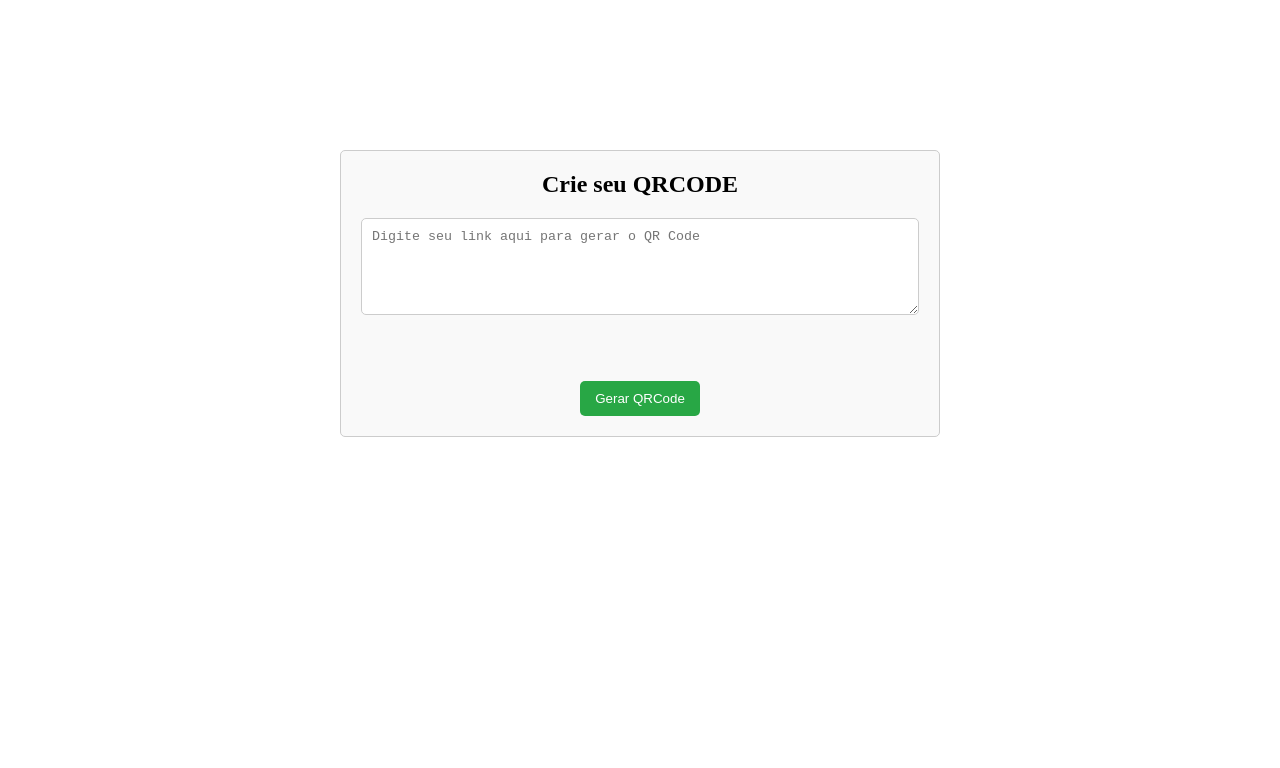
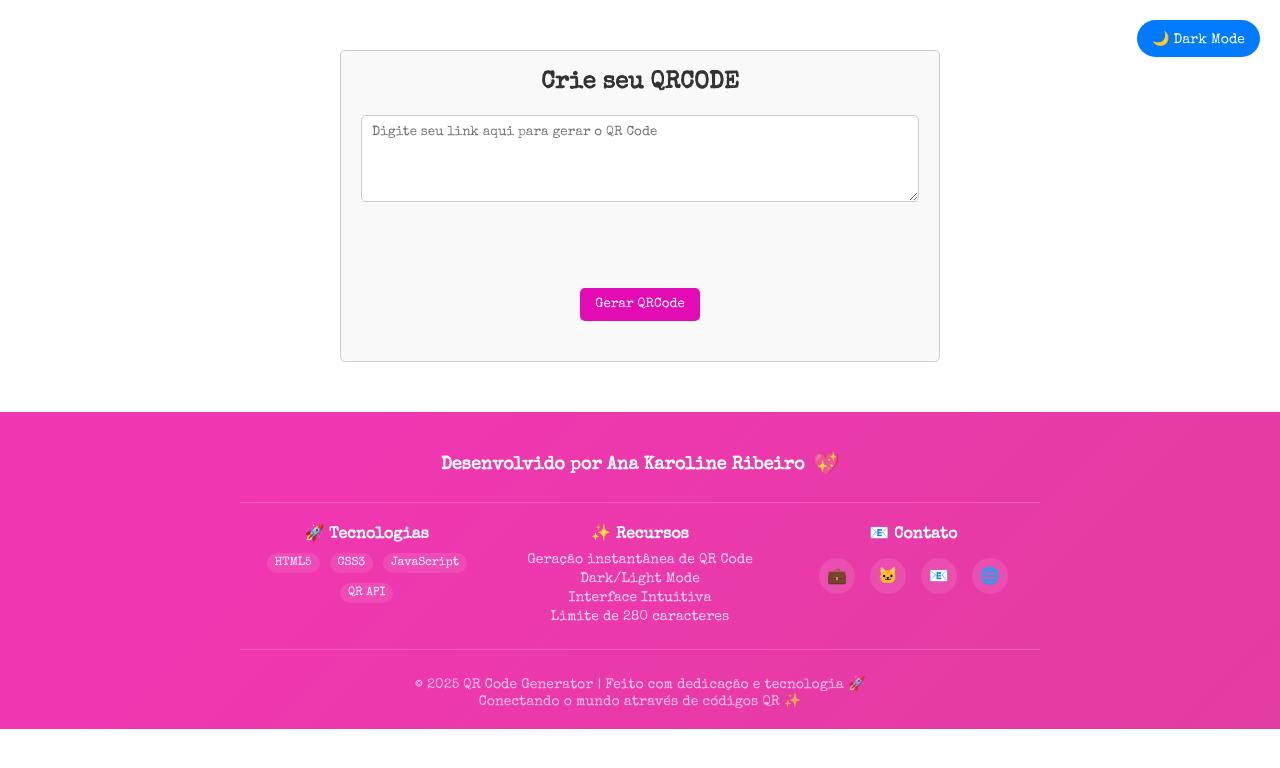
Before and after one commit to Ana-Karoline-Tech/Gerador-de-QR-Code, a plain HTML site: page index.html in a window 1280 px wide. Drawn offline with nearby package versions, Linux system fonts and the light colour scheme.

Commit message:
Adicionei o dark-mode, footer e estilizações gerais.

```diff
--- a/dark-mode.css
+++ b/dark-mode.css
@@ -0,0 +1,89 @@
+ * {
+            transition: all 0.3s ease;
+        }
+
+        body {
+            margin: 0;
+            padding: 0;
+            font-family: Arial, sans-serif;
+            background-color: #ffffff;
+            color: #333333;
+        }
+
+        .container {
+            max-width: 600px;
+            margin: 0 auto;
+            margin-top: 50px;
+            padding: 20px;
+            border: 1px solid #ccc;
+            border-radius: 5px;
+            background-color: #f9f9f9;
+            text-align: center;
+        }
+
+
+
+        .button {
+            padding: 10px 15px;
+            border: none;
+            border-radius: 5px;
+            background-color: #28a745;
+            color: white;
+            cursor: pointer;
+            display: block;
+            margin: 20px auto;
+        }
+
+        .button:hover {
+            background-color: #218838;
+        }
+
+        .theme-toggle {
+            position: fixed;
+            top: 20px;
+            right: 20px;
+            padding: 10px 15px;
+            border: none;
+            border-radius: 20px;
+            background-color: #007bff;
+            color: white;
+            cursor: pointer;
+            font-size: 14px;
+        }
+
+        .theme-toggle:hover {
+            background-color: #0056b3;
+        }
+
+        /* Dark mode styles */
+        body.dark-mode {
+            background-color: #121212;
+            color: #ffffff;
+        }
+
+        body.dark-mode .container {
+            background-color: #1e1e1e;
+            border-color: #444444;
+            color: #ffffff;
+        }
+
+        body.dark-mode .button {
+            background-color: #198754 !important;
+        }
+
+        body.dark-mode .button:hover {
+            background-color: #157347 !important;
+        }
+
+        body.dark-mode .theme-toggle {
+            background-color: #6c757d;
+        }
+
+        body.dark-mode .theme-toggle:hover {
+            background-color: #5a6268;
+        }
+
+       body.dark-mode .textarea .theme-toggle {
+            background-color: #6c757d;
+            border-color: #0d09cd;
+        }
--- /dev/null
+++ b/dark-mode.js
@@ -0,0 +1,22 @@
+function toggleTheme() {
+    document.body.classList.toggle('dark-mode');
+}
+
+function toggleTheme() {
+            const body = document.body;
+            const themeToggle = document.querySelector('.theme-toggle');
+
+            body.classList.toggle('dark-mode');
+
+            if (body.classList.contains('dark-mode')) {
+                themeToggle.innerHTML = '☀️ Light Mode';
+            } else {
+                themeToggle.innerHTML = '🌙 Dark Mode';
+            }
+        }
+
+        // Detectar preferência do sistema (opcional)
+        if (window.matchMedia && window.matchMedia('(prefers-color-scheme: dark)').matches) {
+            document.body.classList.add('dark-mode');
+            document.querySelector('.theme-toggle').innerHTML = '☀️ Light Mode';
+        }
--- /dev/null
+++ b/footer.css
@@ -0,0 +1,155 @@
+        .footer {
+            background: linear-gradient(135deg, #f136b2 19%, #e23da0 100%);
+            color: white;
+            padding: 40px 20px 20px;
+            text-align: center;
+            margin-top: 50px;
+        }
+
+        .footer-content {
+            max-width: 800px;
+            margin: 0 auto;
+        }
+
+        .footer-main {
+            font-size: 18px;
+            font-weight: 600;
+            margin-bottom: 15px;
+            display: flex;
+            align-items: center;
+            justify-content: center;
+            gap: 10px;
+        }
+
+        .footer-main .heart {
+            color: #ff6b6b;
+            font-size: 20px;
+            animation: heartbeat 1.5s ease-in-out infinite;
+        }
+
+        @keyframes heartbeat {
+            0% { transform: scale(1); }
+            50% { transform: scale(1.1); }
+            100% { transform: scale(1); }
+        }
+
+        .footer-info {
+            display: grid;
+            grid-template-columns: repeat(auto-fit, minmax(200px, 1fr));
+            gap: 20px;
+            margin: 25px 0;
+            padding: 20px 0;
+            border-top: 1px solid rgba(255, 255, 255, 0.2);
+            border-bottom: 1px solid rgba(255, 255, 255, 0.2);
+        }
+
+        .footer-section {
+            text-align: center;
+        }
+
+        .footer-section h4 {
+            margin: 0 0 10px 0;
+            font-size: 16px;
+            color: #fff;
+        }
+
+        .footer-section p {
+            margin: 5px 0;
+            font-size: 14px;
+            color: rgba(255, 255, 255, 0.8);
+        }
+
+        .footer-section .tech-stack {
+            display: flex;
+            justify-content: center;
+            gap: 10px;
+            flex-wrap: wrap;
+        }
+
+        .tech-item {
+            background: rgba(255, 255, 255, 0.1);
+            padding: 4px 8px;
+            border-radius: 12px;
+            font-size: 12px;
+            backdrop-filter: blur(10px);
+        }
+
+        .footer-bottom {
+            font-size: 14px;
+            color: rgba(255, 255, 255, 0.7);
+            margin-top: 20px;
+        }
+
+        .social-links {
+            display: flex;
+            justify-content: center;
+            gap: 15px;
+            margin: 15px 0;
+        }
+
+        .social-link {
+            display: inline-block;
+            padding: 8px;
+            background: rgba(255, 255, 255, 0.1);
+            border-radius: 50%;
+            transition: all 0.3s ease;
+            text-decoration: none;
+            color: white;
+        }
+
+        .social-link:hover {
+            background: rgba(255, 255, 255, 0.2);
+            transform: translateY(-2px);
+        }
+
+        /* Dark mode styles */
+        body.dark-mode {
+            background-color: #121212;
+            color: #ffffff;
+        }
+
+        body.dark-mode .container {
+            background-color: #1e1e1e;
+            border-color: #444444;
+            color: #ffffff;
+        }
+
+        body.dark-mode .title {
+            color: #ffffff;
+        }
+
+        body.dark-mode .textarea {
+            background-color: #2d2d2d;
+            border-color: #555;
+            color: #ffffff;
+        }
+
+        body.dark-mode .theme-toggle {
+            background-color: #6c757d;
+        }
+
+        body.dark-mode .theme-toggle:hover {
+            background-color: #5a6268;
+        }
+
+        body.dark-mode .footer {
+            background: linear-gradient(135deg, #2c3e50 0%, #34495e 100%);
+        }
+
+        /* Responsive */
+        @media (max-width: 768px) {
+            .footer-info {
+                grid-template-columns: 1fr;
+                gap: 15px;
+            }
+
+            .footer-main {
+                font-size: 16px;
+                flex-direction: column;
+                gap: 5px;
+            }
+
+            .social-links {
+                gap: 10px;
+            }
+        }
--- a/index.html
+++ b/index.html
@@ -6,8 +6,11 @@
     <title>QR CODE</title>
     <link rel="stylesheet" href="styles.css">
     <link rel="stylesheet" href="dark-mode.css">
+    <link rel="stylesheet" href="footer.css">
+    <link href="https://fonts.googleapis.com/css2?family=Special+Elite&display=swap" rel="stylesheet">
 </head>
 <body>
+    <button class="theme-toggle" onclick="toggleTheme()">🌙 Dark Mode</button>
     <div class="container">
         <h1 class="title">Crie seu QRCODE</h1>
         <textarea class="textarea" maxlength="280" rows="5" placeholder="Digite seu link aqui para gerar o QR Code" ></textarea>
@@ -18,6 +21,52 @@
         <br>
         <button class="button" onclick="GerarQRCode()">Gerar QRCode</button>
     </div>
+
+    <footer class="footer">
+        <div class="footer-content">
+            <div class="footer-main">
+                <span>Desenvolvido por Ana Karoline Ribeiro</span>
+                <span class="heart">💖</span>
+            </div>
+
+            <div class="footer-info">
+                <div class="footer-section">
+                    <h4>🚀 Tecnologias</h4>
+                    <div class="tech-stack">
+                        <span class="tech-item">HTML5</span>
+                        <span class="tech-item">CSS3</span>
+                        <span class="tech-item">JavaScript</span>
+                        <span class="tech-item">QR API</span>
+                    </div>
+                </div>
+
+                <div class="footer-section">
+                    <h4>✨ Recursos</h4>
+                    <p>Geração instantânea de QR Code</p>
+                    <p>Dark/Light Mode</p>
+                    <p>Interface Intuitiva</p>
+                    <!-- <p>Download/visualização do código</p> -->
+                    <p>Limite de 280 caracteres</p>
+                </div>
+
+                <div class="footer-section">
+                    <h4>📧 Contato</h4>
+                    <div class="social-links">
+                        <a href="https://www.linkedin.com/in/ana-karoline-silva-ribeiro" class="social-link" title="LinkedIn" target="_blank">💼</a>
+                        <a href="https://github.com/Ana-Karoline-Tech" class="social-link" title="GitHub" target="_blank">🐱</a>
+                        <a href="#" class="social-link" title="Email" id="email-link" target="_blank">📧</a>
+                        <a href="#" class="social-link" title="Portfolio" target="_blank">🌐</a>
+                    </div>
+                </div>
+            </div>
+
+            <div class="footer-bottom">
+                <p>© 2025 QR Code Generator | Feito com dedicação e tecnologia 🚀</p>
+                <p>Conectando o mundo através de códigos QR ✨</p>
+            </div>
+        </div>
+    </footer>
     <script src="script.js"></script>
+    <script src="dark-mode.js"></script>
 </body>
 </html>
--- a/styles.css
+++ b/styles.css
@@ -2,6 +2,7 @@
     margin: 0;
     padding: 0;
     box-sizing: border-box;
+    font-family: 'Special Elite', monospace;
 }
 
 .container {
@@ -32,13 +33,13 @@
     padding: 10px 15px;
     border: none;
     border-radius: 5px;
-    background-color: #28a745;
+    background-color: #e30cb4 !important;
     color: white;
     cursor: pointer;
 }
 
 .button:hover {
-    background-color: #218838;
+    background-color: #b70d87 !important;
 }
 
 .image {
```
